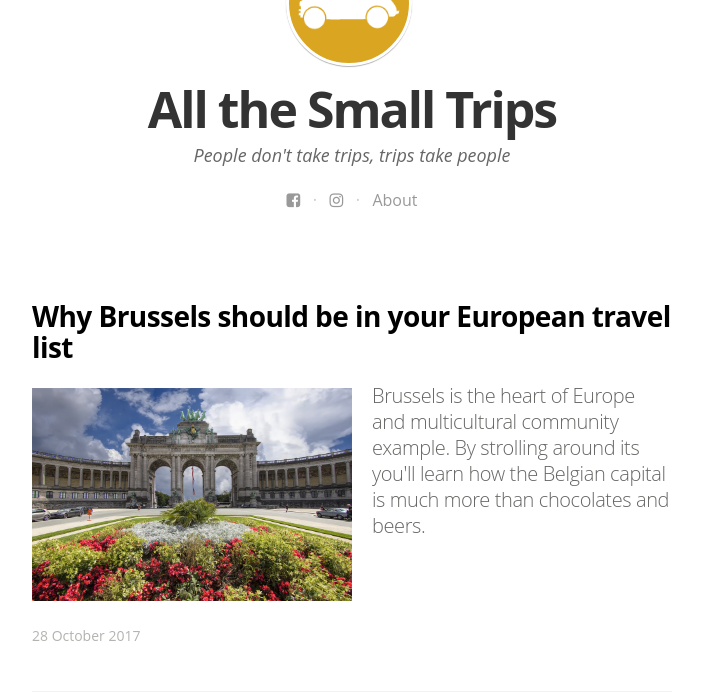
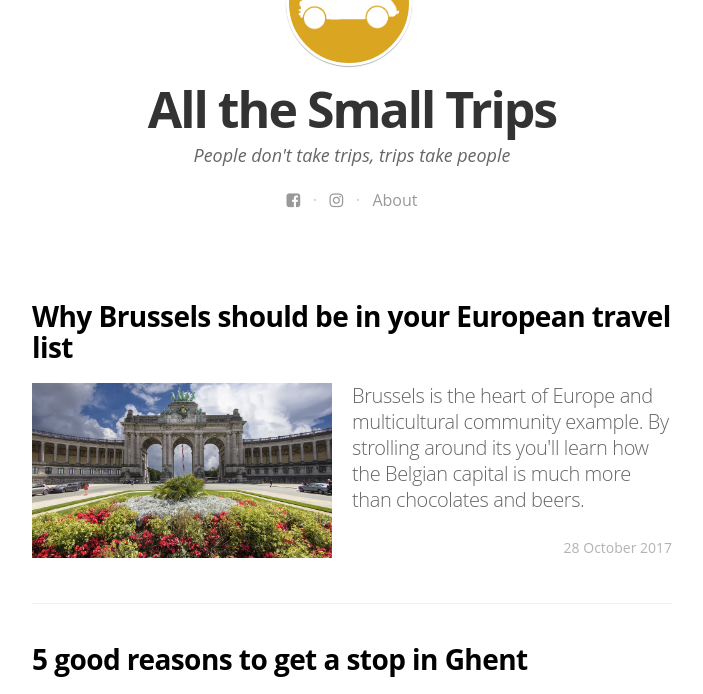
Before and after one commit to enicasoldo/allthesmalltrips.life, a Jekyll site: the page built from index.html, in a window 1280 px wide. Shown: the part 450-1144 px from the top of the page, without its empty margins (288-991 px from the left). Built offline with Jekyll 4.4.1, drawn with Linux system fonts in a browser that asks for light colours; nearby versions of some CDN libraries; some web fonts are replaced; the list of posts is cut into pages by our own code; grey boxes are pictures that could not be loaded.

Commit message:
List: use grid system

```diff
--- a/_sass/_list.scss
+++ b/_sass/_list.scss
@@ -3,13 +3,25 @@
   color: inherit;
 
   .post-excerpt {
-    display: flex;
+    display: grid;
+    grid-template-columns: 50%;
   }
 
   .article-item__image {
-    width: 50%;
     height: 100%;
     margin: 20px 20px 20px 0;
-    padding-top: 5px
+    padding-top: 5px;
+    grid-column: 1 / 1;
+    background-size: cover;
+    background-position: center;
+  }
+
+  .article-item__meta {
+    text-align: right;
+    line-height: 1;
+  }
+
+  .article-item__description {
+    grid-column: 2 / 2;
   }
 }
--- a/index.html
+++ b/index.html
@@ -61,11 +61,11 @@ layout: default
             <header class="post-header">
               <h2 class="post-title" itemprop="name">{{ post.title }}</h2>
             </header>
-            <section class="post-excerpt" itemprop="description">
-              <img src="{{ post.image }}" alt="{{ post.title }}" class="article-item__image" />
-              <p>{{ post.excerpt | strip_html | truncatewords: 50 }}</p>
+            <section class="post-excerpt article-item__content" itemprop="description">
+              <div style="background-image: url({{ post.image }})" class="article-item__image"></div>
+              <p class="article-item__description">{{ post.excerpt | strip_html | truncatewords: 50 }}</p>
             </section>
-            <div class="post-meta">
+            <div class="post-meta article-item__meta">
               <time datetime="{{ post.date | date_to_long_string }}">{{ post.date | date_to_long_string }}</time>
             </div>
           </a>
```
